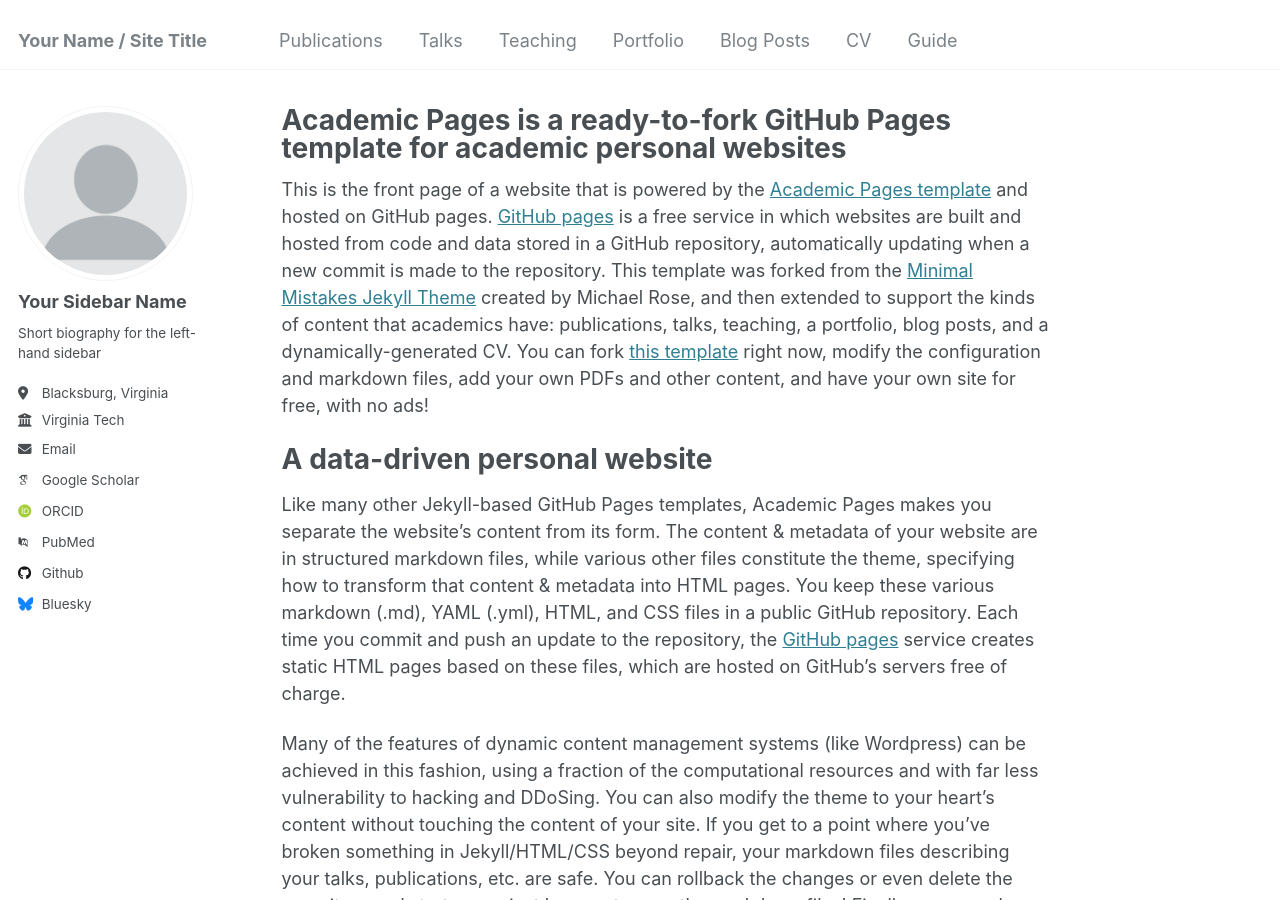
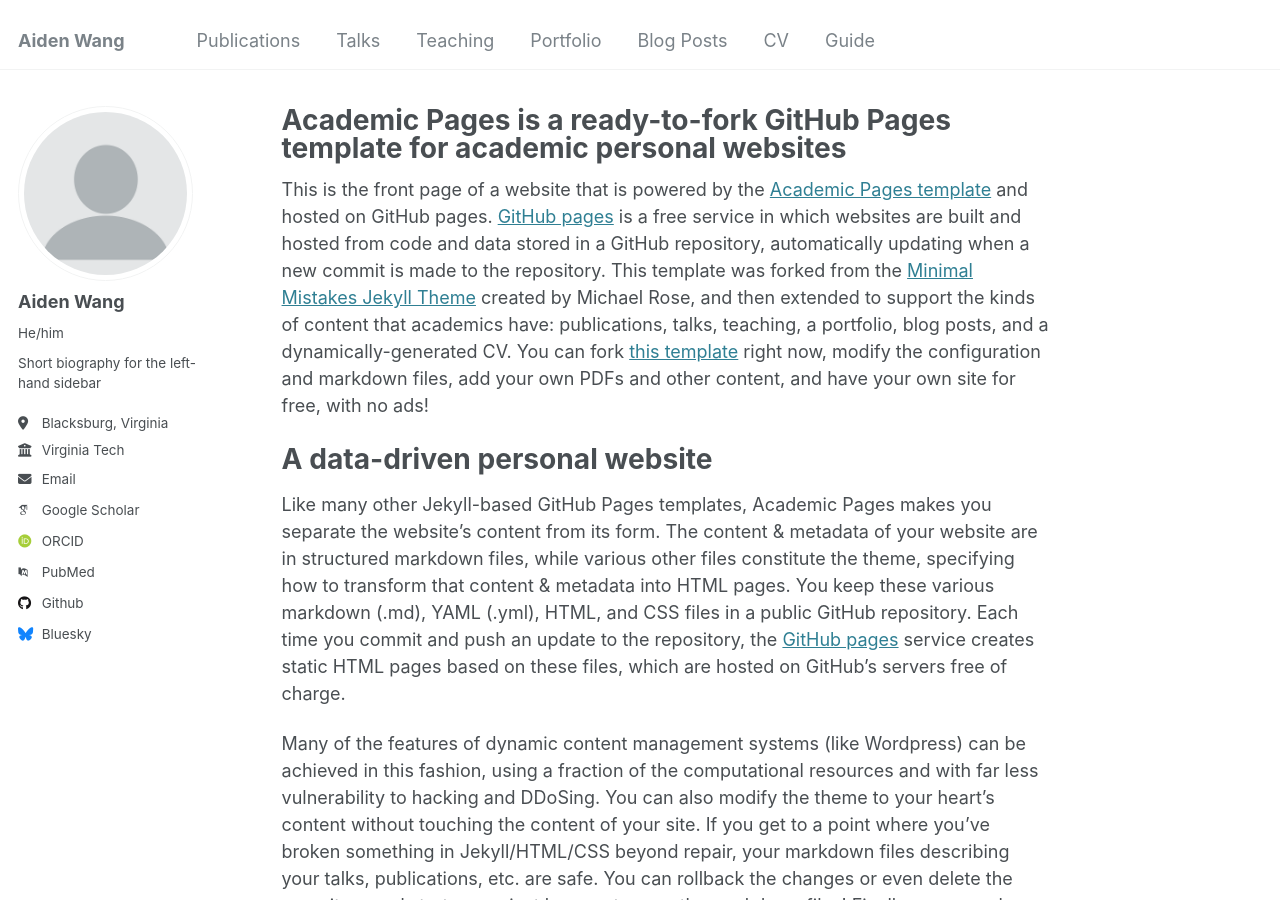
Before and after one commit to AidenJWang/AidenJWang.github.io, a Jekyll site: the page built from _pages/about.md, in a window 1280 px wide and 900 px high. Built offline with Jekyll 4.4.1, drawn with Linux system fonts in a browser that asks for light colours; some web fonts are replaced.

Commit message:
a submission

```diff
--- a/_config.yml
+++ b/_config.yml
@@ -8,7 +8,7 @@
 
 # Basic Site Settings
 locale                   : "en-US"
-title                    : "Your Name / Site Title"
+title                    : "Aiden Wang"
 title_separator          : "-"
 name                     : &name "Aiden Wang"
 description              : &description "Thrid-Year Networking & Cybersecurity Student at Virginia Tech"
@@ -22,8 +22,8 @@ repository               : "AidenJWang/AidenJWang.github.io"
 author:
   # Biographic information
   avatar           : "profile.png"
-  name             : "Your Sidebar Name"
-  pronouns         : # example: "she/her"
+  name             : "Aiden Wang"
+  pronouns         : "He/him"
   bio              : "Short biography for the left-hand sidebar"
   location         : "Blacksburg, Virginia"
   employer         : "Virginia Tech"
```
